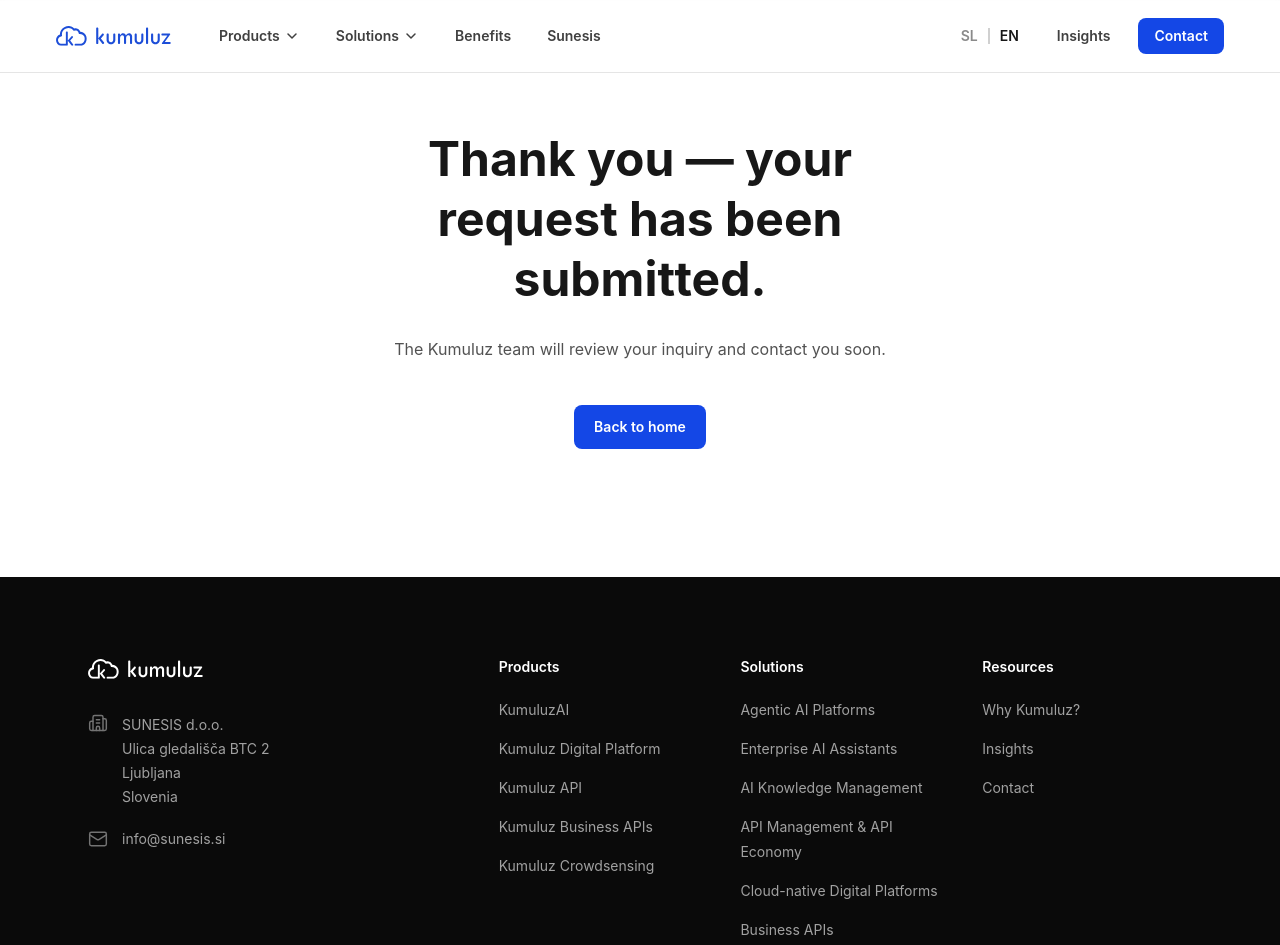
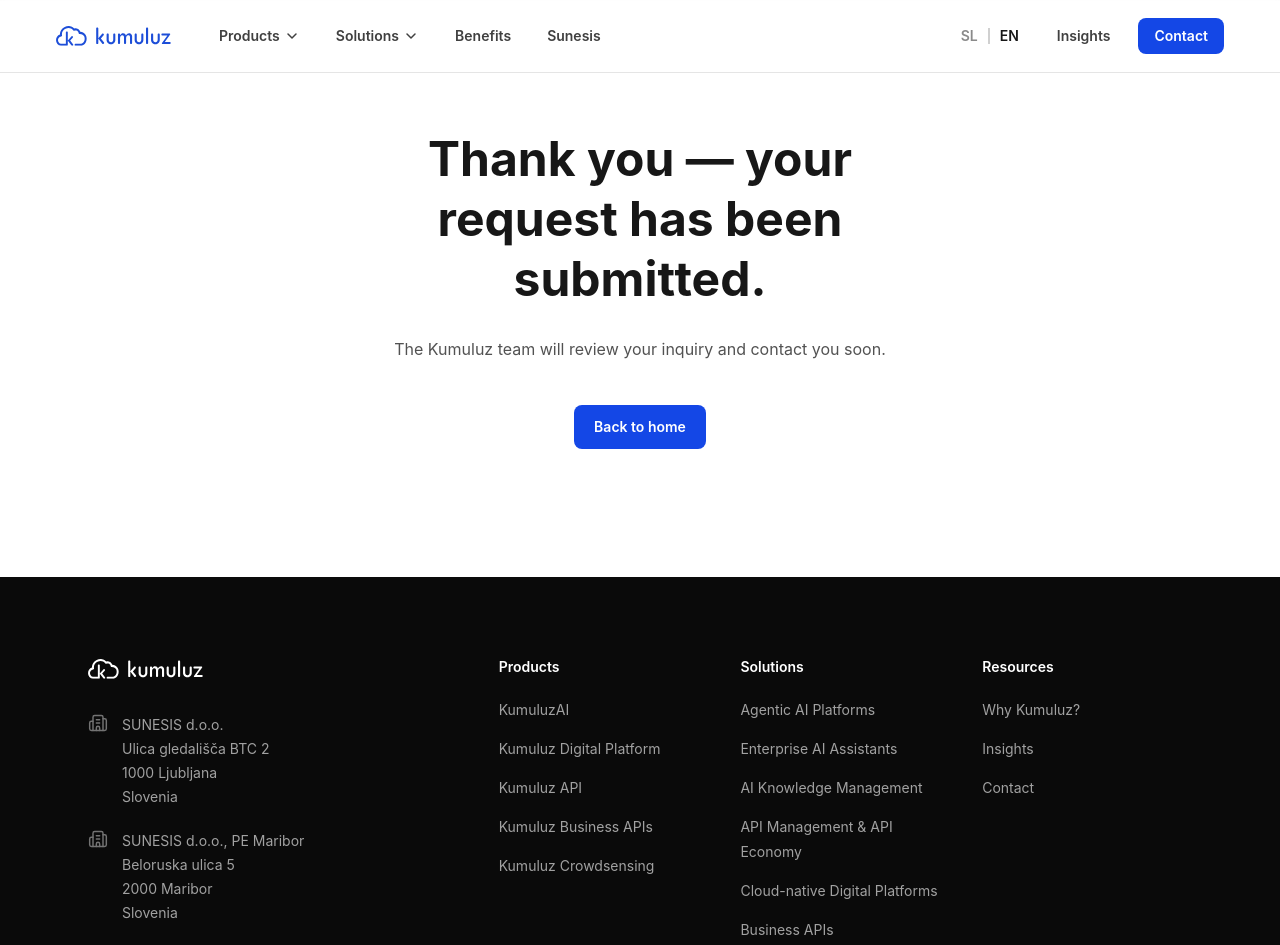
Before and after one commit to kumuluz/kumuluz.com, a Next.js app: page /en/thanks in a window 1280 px wide. Shown: the top 945 px of the page. Built offline with nearby package versions, Linux system fonts and the light colour scheme.

Commit message:
feat: added office addresses

```diff
--- a/src/components/footer.tsx
+++ b/src/components/footer.tsx
@@ -15,6 +15,49 @@
 type IconProps = SVGProps<SVGSVGElement>
 
 const MAPS_URL = 'https://maps.app.goo.gl/sUypTyZYofbouHZ79'
+
+const branchAddresses = {
+  en: [
+    {
+      address: [
+        'SUNESIS d.o.o., PE Maribor',
+        'Beloruska ulica 5',
+        '2000 Maribor',
+        'Slovenia',
+      ],
+      href: 'https://maps.app.goo.gl/BQJYCwaPKRiqBaXZ7',
+    },
+    {
+      address: [
+        'SUNESIS d.o.o., PE Ptuj',
+        'Osojnikova cesta 3',
+        '2250 Ptuj',
+        'Slovenia',
+      ],
+      href: 'https://maps.app.goo.gl/tutA4iran95kFs118',
+    },
+  ],
+  sl: [
+    {
+      address: [
+        'SUNESIS d.o.o., PE Maribor',
+        'Beloruska ulica 5',
+        '2000 Maribor',
+        'Slovenija',
+      ],
+      href: 'https://maps.app.goo.gl/BQJYCwaPKRiqBaXZ7',
+    },
+    {
+      address: [
+        'SUNESIS d.o.o., PE Ptuj',
+        'Osojnikova cesta 3',
+        '2250 Ptuj',
+        'Slovenija',
+      ],
+      href: 'https://maps.app.goo.gl/tutA4iran95kFs118',
+    },
+  ],
+} satisfies Record<LanguageCode, { address: string[]; href: string }[]>
 
 export function Footer({ content, contact, language }: FooterProps) {
   const { columns, social, copyright } = content
@@ -81,6 +124,32 @@
                   </a>
                 </dd>
               </div>
+              {branchAddresses[language].map(({ address, href }) => (
+                <div className="flex items-start gap-3.5" key={address[0]}>
+                  <dt>
+                    <Building2
+                      aria-hidden="true"
+                      className="size-5 text-neutral-500"
+                      strokeWidth={1.75}
+                    />
+                    <span className="sr-only">Address</span>
+                  </dt>
+                  <dd className="text-sm leading-6 text-neutral-400">
+                    <a
+                      className="transition-colors hover:text-white"
+                      href={href}
+                      rel="noopener noreferrer"
+                      target="_blank"
+                    >
+                      {address.map((line) => (
+                        <span className="block" key={line}>
+                          {line}
+                        </span>
+                      ))}
+                    </a>
+                  </dd>
+                </div>
+              ))}
               <div className="flex items-center gap-3.5">
                 <dt>
                   <Mail
--- a/src/content/landing/landing.ts
+++ b/src/content/landing/landing.ts
@@ -293,7 +293,7 @@
         address: [
           'SUNESIS d.o.o.',
           'Ulica gledališča BTC 2',
-          'Ljubljana',
+          '1000 Ljubljana',
           'Slovenia',
         ],
         email: 'info@sunesis.si',
@@ -648,7 +648,7 @@
         address: [
           'SUNESIS d.o.o.',
           'Ulica gledališča BTC 2',
-          'Ljubljana',
+          '1000 Ljubljana',
           'Slovenija',
         ],
         email: 'info@sunesis.si',
```
